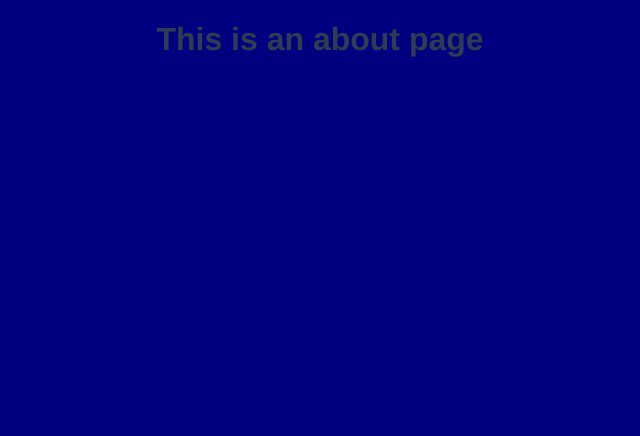
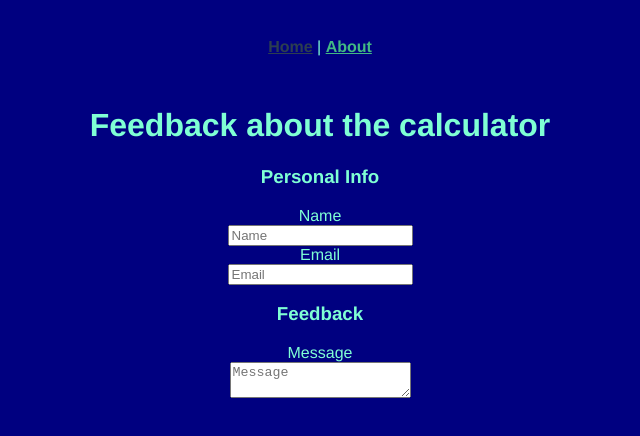
Before and after one commit to biasedLiar/calculator, a Vue app: page /about in a window 1280 px wide. Shown: the top 436 px of the page, without its empty margins (320-960 px from the left). Built offline with nearby package versions, Linux system fonts and the light colour scheme.

Commit message:
23. feb start

```diff
--- /dev/null
+++ b/jsconfig.json
@@ -0,0 +1,5 @@
+{
+    "include": [
+      "./src/components/*"
+    ]
+  }
--- a/package.json
+++ b/package.json
@@ -9,6 +9,7 @@
   },
   "dependencies": {
     "core-js": "^3.6.5",
+    "lodash": "^4.17.21",
     "vue": "^3.0.0",
     "vue-router": "^4.0.0-0",
     "vuex": "^4.0.0-0"
--- a/src/App.vue
+++ b/src/App.vue
@@ -1,5 +1,12 @@
 <template>
-  <router-view />
+  <div id="app">
+
+    <div id="nav">
+      <router-link :to="{ name: 'Home' }">Home</router-link> |
+      <router-link :to="{ name: 'About' }">About</router-link>
+    </div>
+    <router-view />
+  </div>
 </template>
 
 <style>
@@ -12,7 +19,7 @@ body{
   -webkit-font-smoothing: antialiased;
   -moz-osx-font-smoothing: grayscale;
   text-align: center;
-  color: #2c3e50;
+  color:aquamarine;
 }
 
 #nav {
--- /dev/null
+++ b/src/components/BaseInput.vue
@@ -0,0 +1,37 @@
+<template>
+  <label v-if="label">{{ label }}</label>
+  <input
+    v-bind="$attrs"
+    :value="modelValue"
+    :placeholder="label"
+    @input="$emit('update:modelValue', $event.target.value)"
+    class="field"
+  />
+</template>
+
+<script>
+export default {
+  props: {
+    label: {
+      type: String,
+      default: ''
+    },
+    modelValue: {
+      type: [String, Number],
+      default: ''
+    }
+  }
+}
+</script>
+<style scoped>
+
+label{
+  display: block;
+  margin-left: 0;
+  margin-right: auto;
+}
+
+input{
+  display: inline;
+}
+</style>
--- /dev/null
+++ b/src/components/BaseTextArea.vue
@@ -0,0 +1,37 @@
+<template>
+  <label v-if="label">{{ label }}</label>
+  <textarea
+    v-bind="$attrs"
+    :value="modelValue"
+    :placeholder="label"
+    @input="$emit('update:modelValue', $event.target.value)"
+    class="field"
+  ></textarea>
+</template>
+
+<script>
+export default {
+  props: {
+    label: {
+      type: String,
+      default: ''
+    },
+    modelValue: {
+      type: [String, Number],
+      default: ''
+    }
+  }
+}
+</script>
+<style scoped>
+
+label{
+  display: block;
+  margin-left: 0;
+  margin-right: auto;
+}
+
+input{
+  display: inline;
+}
+</style>
--- a/src/main.js
+++ b/src/main.js
@@ -2,5 +2,25 @@ import { createApp } from "vue";
 import App from "./App.vue";
 import router from "./router";
 import store from "./store";
+import upperFirst from 'lodash/upperFirst'
+import camelCase from 'lodash/camelCase'
 
-createApp(App).use(store).use(router).mount("#app");
+const requireComponent = require.context(
+    './components',
+    false,
+    /Base[A-Z]\w+\.(vue|js)$/
+)
+
+const app = createApp(App).use(store).use(router)
+
+requireComponent.keys().forEach(fileName => {
+  const componentConfig = requireComponent(fileName)
+
+  const componentName = upperFirst(
+    camelCase(fileName.replace(/^\.\/(.*)\.\w+$/, '$1'))
+  )
+
+  app.component(componentName, componentConfig.default || componentConfig)
+})
+
+app.mount("#app");
--- a/src/views/About.vue
+++ b/src/views/About.vue
@@ -1,5 +1,42 @@
 <template>
   <div class="about">
-    <h1>This is an about page</h1>
+    <h1>Feedback about the calculator</h1>
+    <h3>Personal Info</h3>
+    <BaseInput
+      v-model="userdata.name"
+      label="Name"
+      type="text"
+    />
+    <BaseInput
+      v-model="userdata.email"
+      label="Email"
+      type="text"
+    />
+
+    <h3>Feedback</h3>
+    <BaseTextArea
+      v-model="userdata.message"
+      label="Message"
+      type="text"
+    />
   </div>
 </template>
+
+<script>
+
+export default {
+  data (){
+    return {
+      userdata: {
+        name: '',
+        email: '',
+        message: '',
+
+      }
+    }
+  }
+}
+</script>
+<style scoped>
+
+</style>
--- a/src/views/Home.vue
+++ b/src/views/Home.vue
@@ -15,4 +15,5 @@ export default {
 };
 </script>
 <style scoped>
+
 </style>
```
Also changed, not shown: .eslintrc.js, 1 other file (tests, documents, lock files or other folders).
